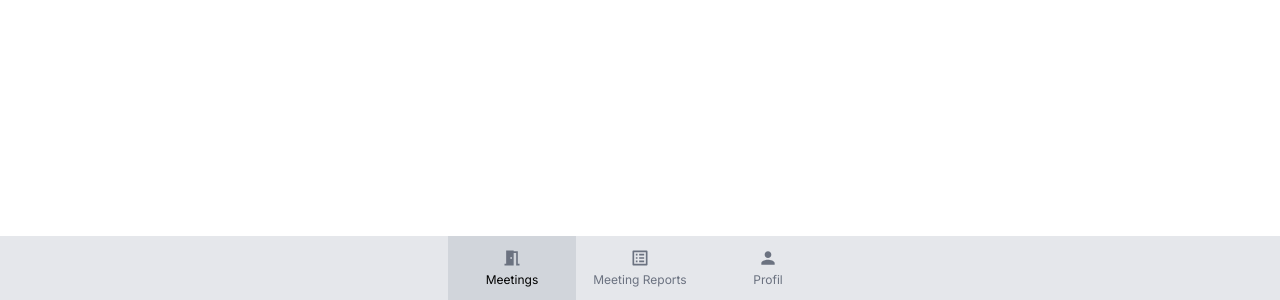
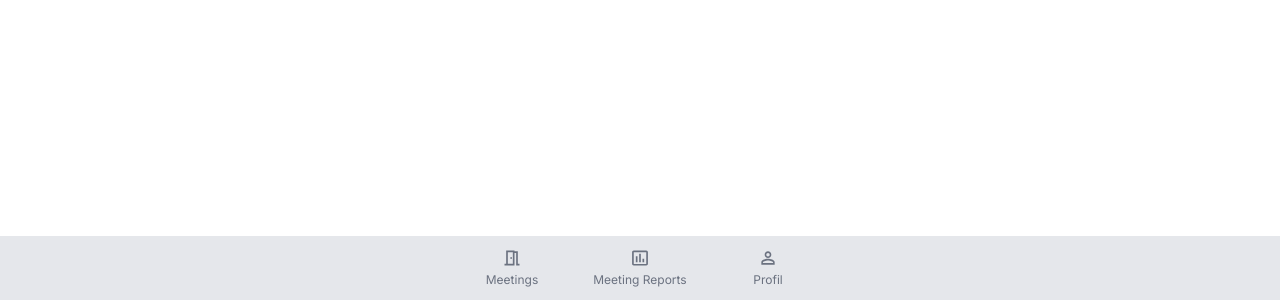
Before and after one commit to schmidt-timo/Meeting-Support-App, a Next.js app: page / in a window 1280 px wide. Shown: the part 500-800 px from the top of the page. Built offline with nearby package versions, Linux system fonts and the light colour scheme.

Commit message:
Icon and Styling Fixes

```diff
--- a/components/MobileNavigation/MobileNavigation.tsx
+++ b/components/MobileNavigation/MobileNavigation.tsx
@@ -1,5 +1,12 @@
 import React from "react";
-import { MdMeetingRoom, MdListAlt, MdPerson } from "react-icons/md";
+import {
+  MdOutlineMeetingRoom,
+  MdMeetingRoom,
+  MdInsertChartOutlined,
+  MdInsertChart,
+  MdPersonOutline,
+  MdPerson,
+} from "react-icons/md";
 
 type NavItemProps = {
   id: string;
@@ -12,7 +19,7 @@ const NavItem = ({ id, active, children, onSelect }: NavItemProps) => {
   return (
     <button
       className={`w-full p-3 flex flex-col items-center justify-center space-y-1 max-w-lg text-xs ${
-        active ? "bg-gray-300 text-black" : "text-gray-500"
+        active ? "font-medium text-black" : "text-gray-500"
       }`}
       onClick={() => onSelect(id)}
     >
@@ -20,6 +27,8 @@ const NavItem = ({ id, active, children, onSelect }: NavItemProps) => {
     </button>
   );
 };
+
+const navIds = ["NAV_MEETINGS", "NAV_REPORTS", "NAV_PROFILE"];
 
 type Props = {
   activeItemId: string;
@@ -35,26 +44,40 @@ const MobileNavigation = ({ activeItemId, onSelect }: Props) => {
       onClick={() => onSelect(activeItem)}
     >
       <NavItem
-        active={activeItem === "nav_meetings"}
-        id="nav_meetings"
+        active={activeItem === navIds[0]}
+        id={navIds[0]}
         onSelect={(id) => setActiveItem(id)}
       >
-        <MdMeetingRoom className="text-gray-500 w-5 h-5" />
+        {activeItem === navIds[0] ? (
+          <MdMeetingRoom className="w-5 h-5 text-black" />
+        ) : (
+          <MdOutlineMeetingRoom className="w-5 h-5 text-gray-500" />
+        )}
         <p>Meetings</p>
       </NavItem>
       <NavItem
-        active={activeItem === "nav_reports"}
-        id="nav_reports"
+        active={activeItem === navIds[1]}
+        id={navIds[1]}
         onSelect={(id) => setActiveItem(id)}
       >
-        <MdListAlt className="text-gray-500 w-5 h-5" /> <p>Meeting Reports</p>
+        {activeItem === navIds[1] ? (
+          <MdInsertChart className="w-5 h-5 text-black" />
+        ) : (
+          <MdInsertChartOutlined className="w-5 h-5 text-gray-500" />
+        )}
+        <p>Meeting Reports</p>
       </NavItem>
       <NavItem
-        active={activeItem === "nav_profile"}
-        id="nav_profile"
+        active={activeItem === navIds[2]}
+        id={navIds[2]}
         onSelect={(id) => setActiveItem(id)}
       >
-        <MdPerson className="text-gray-500 w-5 h-5" /> <p>Profil</p>
+        {activeItem === navIds[2] ? (
+          <MdPerson className="w-5 h-5 text-black" />
+        ) : (
+          <MdPersonOutline className="w-5 h-5 text-gray-500" />
+        )}
+        <p>Profil</p>
       </NavItem>
     </div>
   );
```
